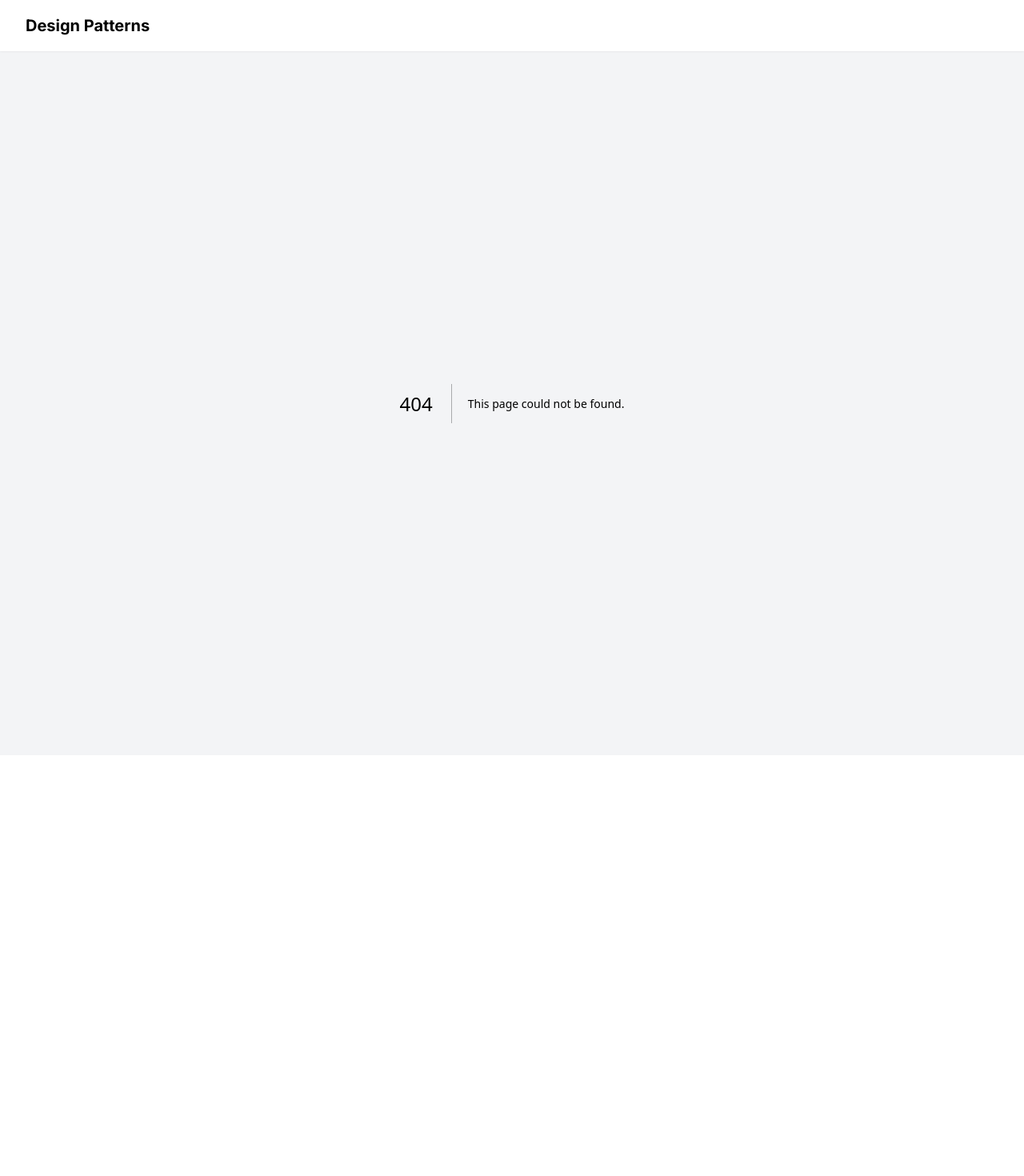
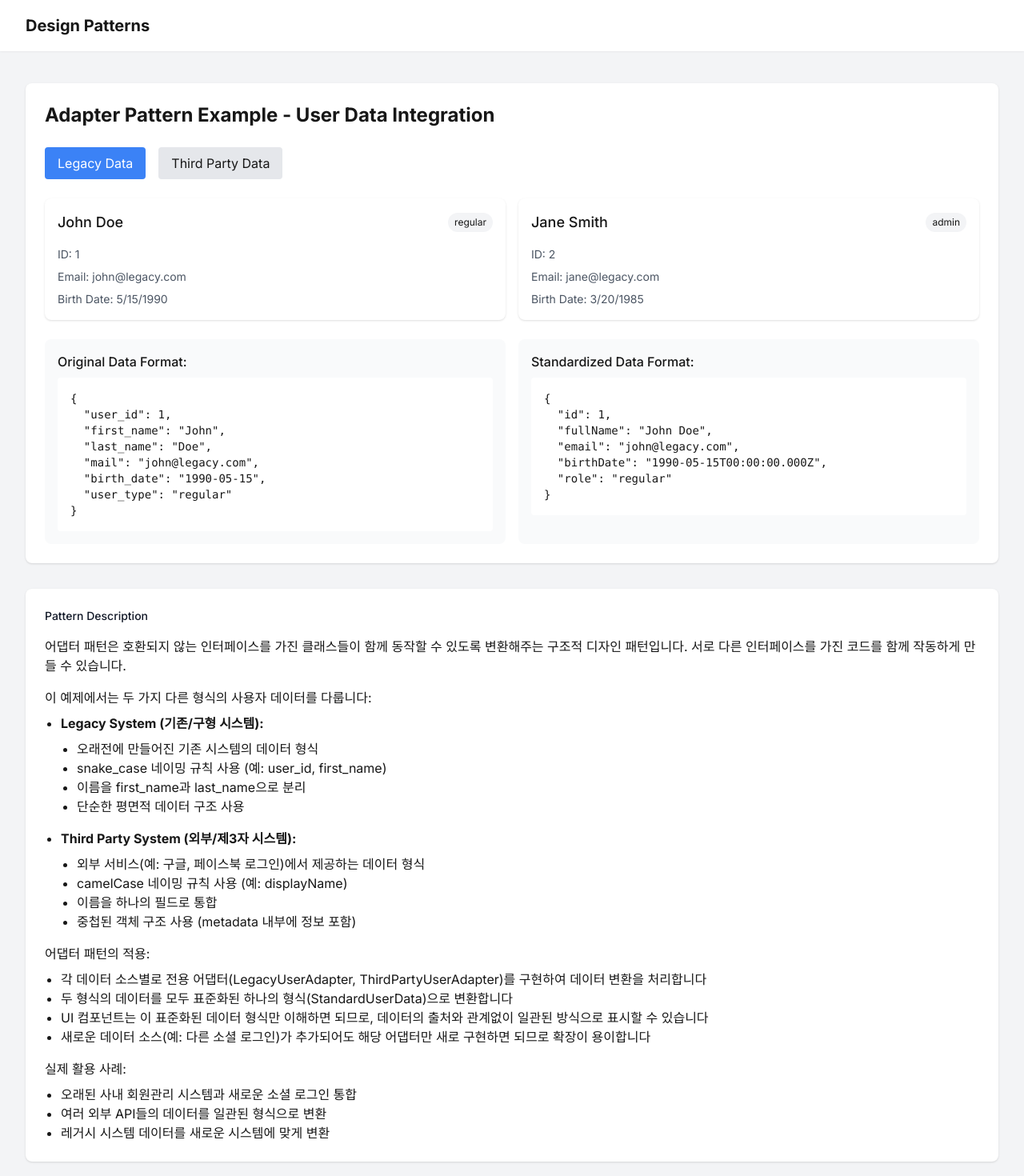
Before and after one commit to jaewon4/design-pattern, a Next.js app: page /patterns/adapter in a window 1280 px wide. Before the commit this address had no page. Shown: the top 1470 px of the page at 80% size. Before the commit the page ends 944 px from the top, so only its background shows below. Built offline with nearby package versions, Linux system fonts and the light colour scheme.

Commit message:
feat: 어댑터 패턴을 사용한 사용자 데이터 통합 및 관련 컴포넌트 추가

```diff
--- /dev/null
+++ b/app/patterns/adapter/page.tsx
@@ -0,0 +1,79 @@
+"use client";
+
+import { UserDisplay } from "@/components/adapter/UserDisplay";
+
+export default function AdapterPatternPage() {
+  return (
+    <div className="space-y-8">
+      <div className="bg-white shadow rounded-lg p-6">
+        <h1 className="text-2xl font-bold mb-6">
+          Adapter Pattern Example - User Data Integration
+        </h1>
+        <UserDisplay />
+      </div>
+      <div className="bg-white shadow rounded-lg p-6 mt-8">
+        <h3 className="text-sm font-medium text-gray-900 mb-4">
+          Pattern Description
+        </h3>
+        <div className="prose prose-sm">
+          <p>
+            어댑터 패턴은 호환되지 않는 인터페이스를 가진 클래스들이 함께 동작할
+            수 있도록 변환해주는 구조적 디자인 패턴입니다. 서로 다른
+            인터페이스를 가진 코드를 함께 작동하게 만들 수 있습니다.
+          </p>
+          <p className="mt-4">
+            이 예제에서는 두 가지 다른 형식의 사용자 데이터를 다룹니다:
+          </p>
+          <ul className="list-disc pl-5 mt-2 space-y-4">
+            <li>
+              <strong>Legacy System (기존/구형 시스템):</strong>
+              <ul className="list-disc pl-5 mt-2">
+                <li>오래전에 만들어진 기존 시스템의 데이터 형식</li>
+                <li>snake_case 네이밍 규칙 사용 (예: user_id, first_name)</li>
+                <li>이름을 first_name과 last_name으로 분리</li>
+                <li>단순한 평면적 데이터 구조 사용</li>
+              </ul>
+            </li>
+            <li>
+              <strong>Third Party System (외부/제3자 시스템):</strong>
+              <ul className="list-disc pl-5 mt-2">
+                <li>
+                  외부 서비스(예: 구글, 페이스북 로그인)에서 제공하는 데이터
+                  형식
+                </li>
+                <li>camelCase 네이밍 규칙 사용 (예: displayName)</li>
+                <li>이름을 하나의 필드로 통합</li>
+                <li>중첩된 객체 구조 사용 (metadata 내부에 정보 포함)</li>
+              </ul>
+            </li>
+          </ul>
+          <p className="mt-4">어댑터 패턴의 적용:</p>
+          <ul className="list-disc pl-5 mt-2">
+            <li>
+              각 데이터 소스별로 전용 어댑터(LegacyUserAdapter,
+              ThirdPartyUserAdapter)를 구현하여 데이터 변환을 처리합니다
+            </li>
+            <li>
+              두 형식의 데이터를 모두 표준화된 하나의 형식(StandardUserData)으로
+              변환합니다
+            </li>
+            <li>
+              UI 컴포넌트는 이 표준화된 데이터 형식만 이해하면 되므로, 데이터의
+              출처와 관계없이 일관된 방식으로 표시할 수 있습니다
+            </li>
+            <li>
+              새로운 데이터 소스(예: 다른 소셜 로그인)가 추가되어도 해당
+              어댑터만 새로 구현하면 되므로 확장이 용이합니다
+            </li>
+          </ul>
+          <p className="mt-4">실제 활용 사례:</p>
+          <ul className="list-disc pl-5 mt-2">
+            <li>오래된 사내 회원관리 시스템과 새로운 소셜 로그인 통합</li>
+            <li>여러 외부 API들의 데이터를 일관된 형식으로 변환</li>
+            <li>레거시 시스템 데이터를 새로운 시스템에 맞게 변환</li>
+          </ul>
+        </div>
+      </div>
+    </div>
+  );
+}
--- /dev/null
+++ b/components/adapter/UserDisplay.tsx
@@ -0,0 +1,107 @@
+import { useState } from "react";
+import {
+  StandardUserData,
+  LegacyUserAdapter,
+  ThirdPartyUserAdapter,
+  sampleLegacyUsers,
+  sampleThirdPartyUsers,
+} from "@/lib/patterns/adapter";
+
+const legacyAdapter = new LegacyUserAdapter();
+const thirdPartyAdapter = new ThirdPartyUserAdapter();
+
+interface UserCardProps {
+  user: StandardUserData;
+}
+
+const UserCard: React.FC<UserCardProps> = ({ user }) => {
+  return (
+    <div className="bg-white rounded-lg shadow p-4">
+      <div className="flex items-center justify-between mb-4">
+        <h3 className="text-lg font-medium">{user.fullName}</h3>
+        <span className="px-2 py-1 text-xs rounded-full bg-gray-100">
+          {user.role}
+        </span>
+      </div>
+      <div className="space-y-2 text-sm text-gray-600">
+        <p>ID: {user.id}</p>
+        <p>Email: {user.email}</p>
+        <p>Birth Date: {user.birthDate.toLocaleDateString()}</p>
+      </div>
+    </div>
+  );
+};
+
+export const UserDisplay: React.FC = () => {
+  const [dataSource, setDataSource] = useState<"legacy" | "thirdParty">(
+    "legacy"
+  );
+
+  const adaptedUsers =
+    dataSource === "legacy"
+      ? sampleLegacyUsers.map((user) => legacyAdapter.adapt(user))
+      : sampleThirdPartyUsers.map((user) => thirdPartyAdapter.adapt(user));
+
+  return (
+    <div className="space-y-6">
+      <div className="flex space-x-4">
+        <button
+          onClick={() => setDataSource("legacy")}
+          className={`px-4 py-2 rounded ${
+            dataSource === "legacy" ? "bg-blue-500 text-white" : "bg-gray-200"
+          }`}
+        >
+          Legacy Data
+        </button>
+        <button
+          onClick={() => setDataSource("thirdParty")}
+          className={`px-4 py-2 rounded ${
+            dataSource === "thirdParty"
+              ? "bg-blue-500 text-white"
+              : "bg-gray-200"
+          }`}
+        >
+          Third Party Data
+        </button>
+      </div>
+
+      <div className="grid grid-cols-1 md:grid-cols-2 gap-4">
+        {adaptedUsers.map((user) => (
+          <UserCard key={user.id} user={user} />
+        ))}
+      </div>
+
+      <div className="grid grid-cols-1 md:grid-cols-2 gap-4">
+        <div className="p-4 bg-gray-50 rounded-lg">
+          <h4 className="font-medium mb-2">Original Data Format:</h4>
+          <pre className="text-sm overflow-auto bg-white p-4 rounded">
+            {JSON.stringify(
+              dataSource === "legacy"
+                ? sampleLegacyUsers[0]
+                : sampleThirdPartyUsers[0],
+              null,
+              2
+            )}
+          </pre>
+        </div>
+
+        <div className="p-4 bg-gray-50 rounded-lg">
+          <h4 className="font-medium mb-2">Standardized Data Format:</h4>
+          <pre className="text-sm overflow-auto bg-white p-4 rounded">
+            {JSON.stringify(
+              adaptedUsers[0],
+              (key, value) => {
+                // value가 Date 객체인지 확인
+                if (key === "birthDate" && value instanceof Date) {
+                  return value.toISOString().split("T")[0];
+                }
+                return value;
+              },
+              2
+            )}
+          </pre>
+        </div>
+      </div>
+    </div>
+  );
+};
--- /dev/null
+++ b/lib/patterns/adapter.ts
@@ -0,0 +1,100 @@
+// 원본 데이터 인터페이스들
+export interface LegacyUserData {
+  user_id: number;
+  first_name: string;
+  last_name: string;
+  mail: string;
+  birth_date: string;
+  user_type: "admin" | "regular";
+}
+
+export interface ThirdPartyUserData {
+  id: string;
+  displayName: string;
+  email: string;
+  metadata: {
+    dateOfBirth: string;
+    role: string;
+  };
+}
+
+// 통일된 사용자 데이터 인터페이스
+export interface StandardUserData {
+  id: string | number;
+  fullName: string;
+  email: string;
+  birthDate: Date;
+  role: string;
+}
+
+// 어댑터 인터페이스
+export interface UserDataAdapter {
+  adapt(data: LegacyUserData | ThirdPartyUserData): StandardUserData;
+}
+
+// Legacy 데이터 어댑터
+export class LegacyUserAdapter implements UserDataAdapter {
+  adapt(data: LegacyUserData): StandardUserData {
+    return {
+      id: data.user_id,
+      fullName: `${data.first_name} ${data.last_name}`,
+      email: data.mail,
+      birthDate: new Date(data.birth_date),
+      role: data.user_type,
+    };
+  }
+}
+
+// 서드파티 데이터 어댑터
+export class ThirdPartyUserAdapter implements UserDataAdapter {
+  adapt(data: ThirdPartyUserData): StandardUserData {
+    return {
+      id: data.id,
+      fullName: data.displayName,
+      email: data.email,
+      birthDate: new Date(data.metadata.dateOfBirth),
+      role: data.metadata.role,
+    };
+  }
+}
+
+// 샘플 데이터 생성
+export const sampleLegacyUsers: LegacyUserData[] = [
+  {
+    user_id: 1,
+    first_name: "John",
+    last_name: "Doe",
+    mail: "john@legacy.com",
+    birth_date: "1990-05-15",
+    user_type: "regular",
+  },
+  {
+    user_id: 2,
+    first_name: "Jane",
+    last_name: "Smith",
+    mail: "jane@legacy.com",
+    birth_date: "1985-03-20",
+    user_type: "admin",
+  },
+];
+
+export const sampleThirdPartyUsers: ThirdPartyUserData[] = [
+  {
+    id: "user-123",
+    displayName: "Mike Johnson",
+    email: "mike@thirdparty.com",
+    metadata: {
+      dateOfBirth: "1988-09-10",
+      role: "regular",
+    },
+  },
+  {
+    id: "user-456",
+    displayName: "Sarah Wilson",
+    email: "sarah@thirdparty.com",
+    metadata: {
+      dateOfBirth: "1992-12-25",
+      role: "admin",
+    },
+  },
+];
```
